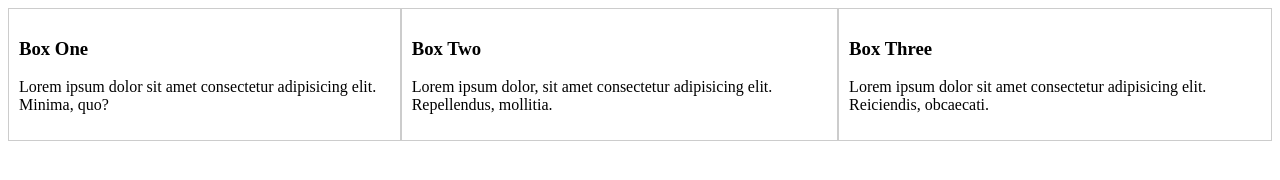
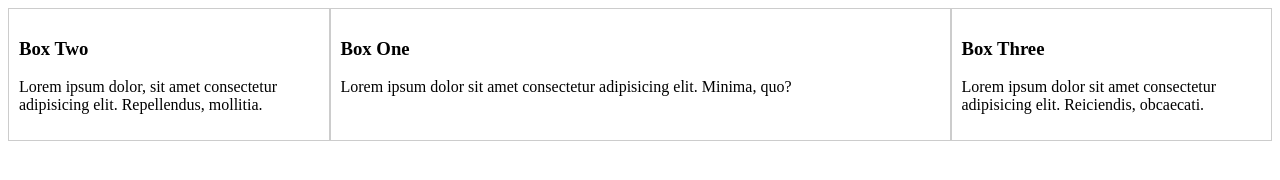
Before and after one commit to pavel99pop/CSS-Flexbox, a plain HTML site: page index.html in a window 1280 px wide. Drawn offline with Linux system fonts and the light colour scheme.

Commit message:
flex order and align-items

```diff
--- a/CSS/styles.css
+++ b/CSS/styles.css
@@ -1,5 +1,6 @@
 .container-1 {
   display: flex;
+  /* align-items: flex-start; */
 }
 
 .container-1 div {
@@ -8,10 +9,16 @@
 }
 
 .box-1 {
+  flex: 2;
+  order: 2;
 }
 
 .box-2 {
+  flex: 1;
+  order: 1;
 }
 
 .box-3 {
+  flex: 1;
+  order: 3;
 }
```
